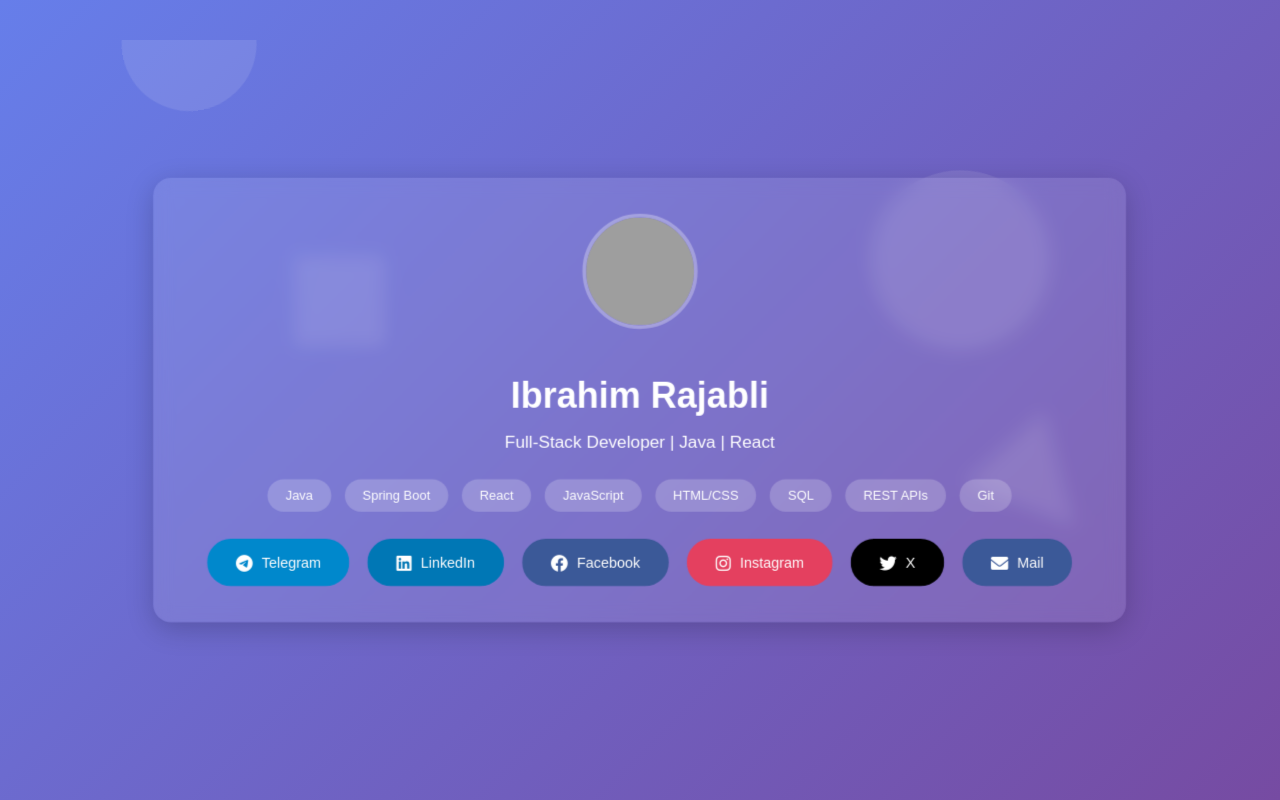
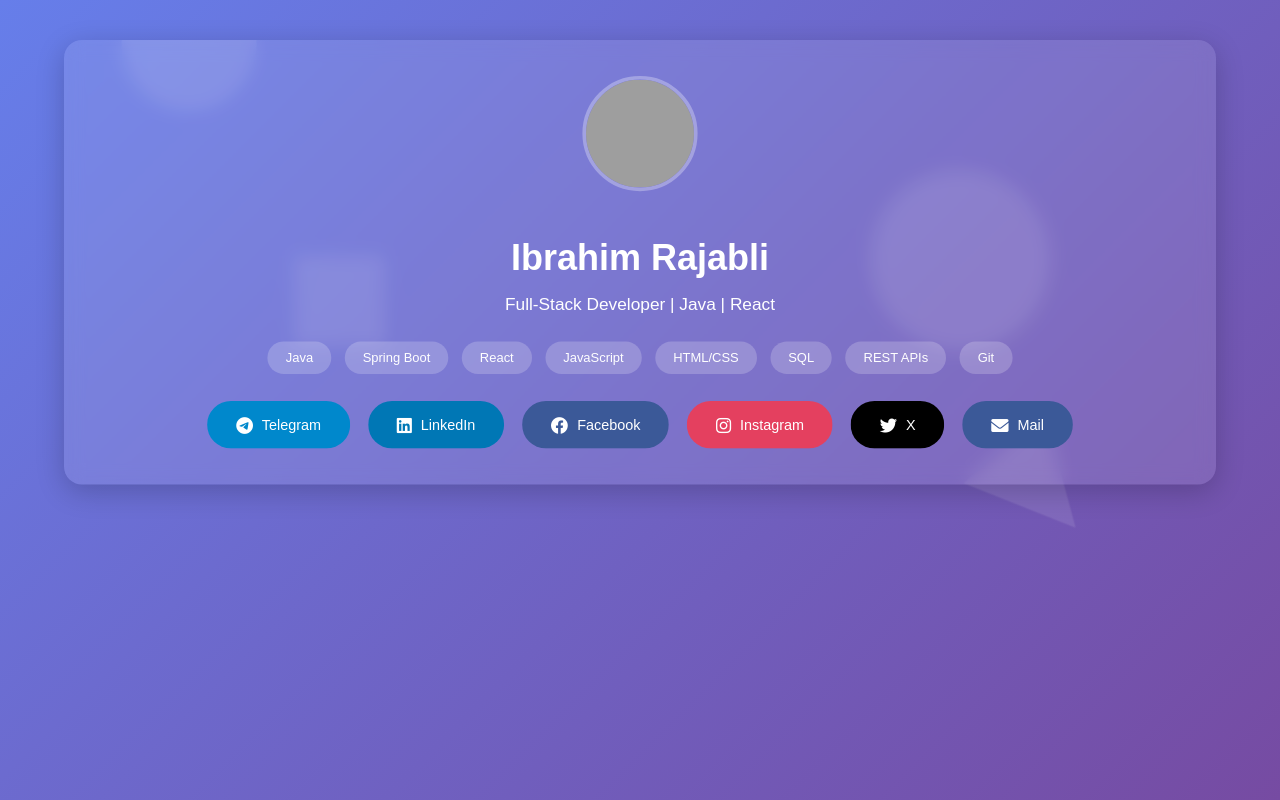
Before and after one commit to ibrahimrajabli/devabra.com, a plain HTML site: page index.html in a window 1280 px wide. Drawn offline with Linux system fonts and the light colour scheme; grey boxes are pictures that could not be loaded.

Commit message:
Update index.html

```diff
--- a/index.html
+++ b/index.html
@@ -9,14 +9,14 @@
         /* General Styles */
         body {
             font-family: 'Arial', sans-serif;
-            display: flex;
+            display: block;
             justify-content: center;
             align-items: center;
             height: 100vh;
             margin: 0;
             background: linear-gradient(135deg, #667eea 0%, #764ba2 100%);
             color: #fff;
-            overflow: scrool;
+            overflow: scroll;
             position: relative;
             scale: 0.9;
         }
```
